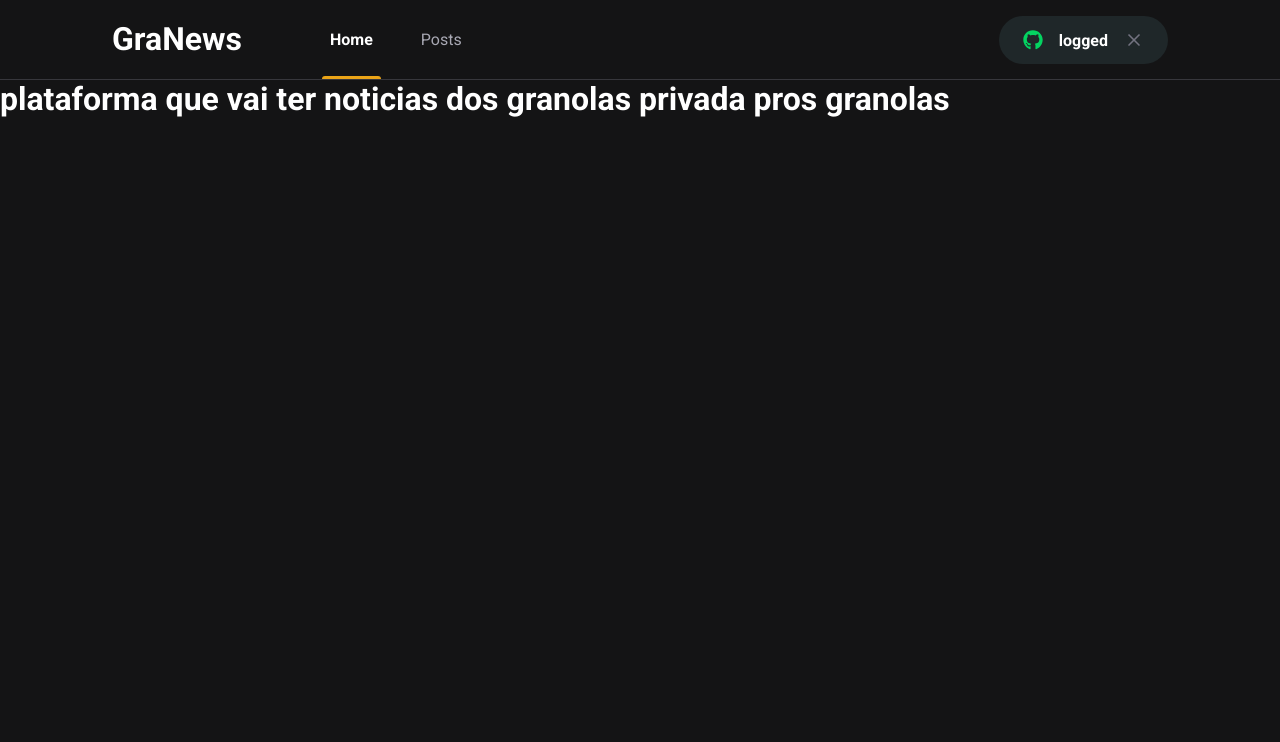
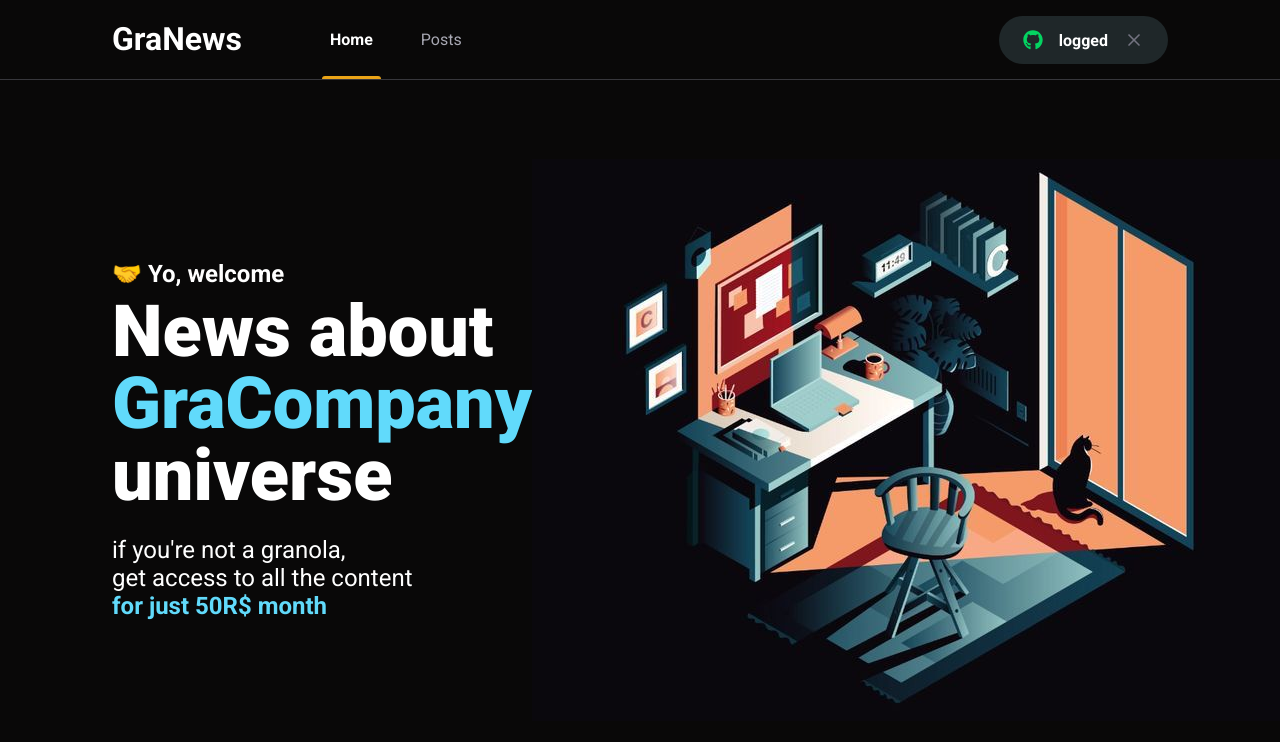
Before and after one commit to SamuelRicardoDS/news, a Next.js app: page / in a window 1280 px wide. Shown: the top 742 px of the page. Built offline with nearby package versions, Linux system fonts and the light colour scheme.

Commit message:
homepage

```diff
--- /dev/null
+++ b/src/pages/home.module.scss
@@ -0,0 +1,41 @@
+.contentContainer {
+    max-width: 1120px;
+    margin: 0 auto;
+    padding: 0 2rem;
+    height: calc(100vh - 5rem); //altura menos o header
+
+    display: flex;
+    align-items: center;
+    justify-content: space-between;
+}
+
+.office {
+    max-width: 600px;
+
+    > span {
+        font-size: 1.5rem;
+        font-weight: bold;
+    }
+    h1 {
+        font-size: 4.5rem;
+        font-weight: 900;
+        line-height: 4.5rem;
+        margin-top: 0.5rem;
+
+        span {
+            color: var(--cyan-500);
+        }
+    }
+
+    p {
+        margin-top: 1.5rem;
+        font-size: 1.5rem;
+        line-height: 2r.25rem;
+
+        span {
+            color: var(--cyan-500);
+            font-weight: bold;
+        }
+
+    }
+}
--- a/src/pages/index.tsx
+++ b/src/pages/index.tsx
@@ -1,14 +1,25 @@
 import Head from "next/head";
+
+import styles from "./home.module.scss";
 
 export default function Home() {
   return (
     <>
       <Head>
-        <title>inicio | news</title>
+        <title>Home | news</title>
       </Head>
-      <h1>
-        plataforma que vai ter noticias dos granolas privada pros granolas
-      </h1>
+      <main className={styles.contentContainer}>
+        <section className={styles.office}>
+          <span>🤝 Yo, welcome</span>
+          <h1>News about <span>GraCompany</span> universe</h1>
+          <p>
+          if you're not a granola, <br />
+          get access to all the content  <br />
+          <span>for just 50R$ month</span>
+          </p>
+        </section>
+        <img src="/images/office.jpg" alt="hero" />
+      </main>
     </>
   );
 }
--- a/src/styles/global.scss
+++ b/src/styles/global.scss
@@ -11,7 +11,7 @@
     --gray-300: #a8a8b3;
     --gray-700: #37373c;
     --gray-800: #1f2729;
-    --gray-900: #141415;
+    --gray-900: #090808;
 
     --cyan-500: #61dafb;
 
```
Also changed, not shown: public/images/office.jpg (added).
